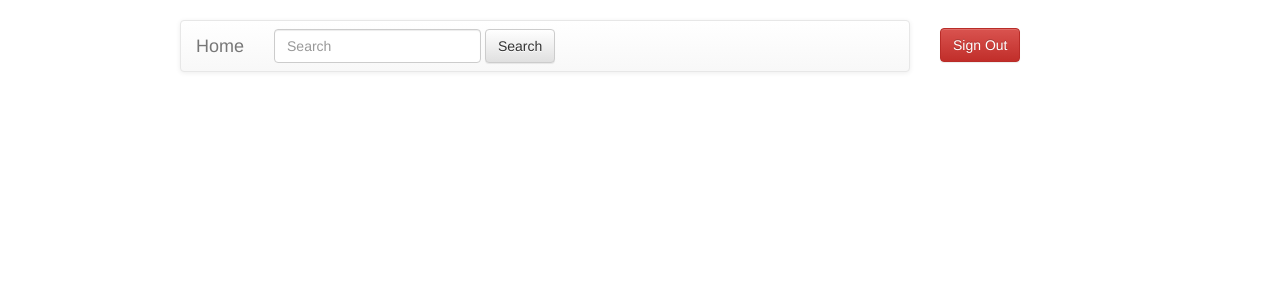
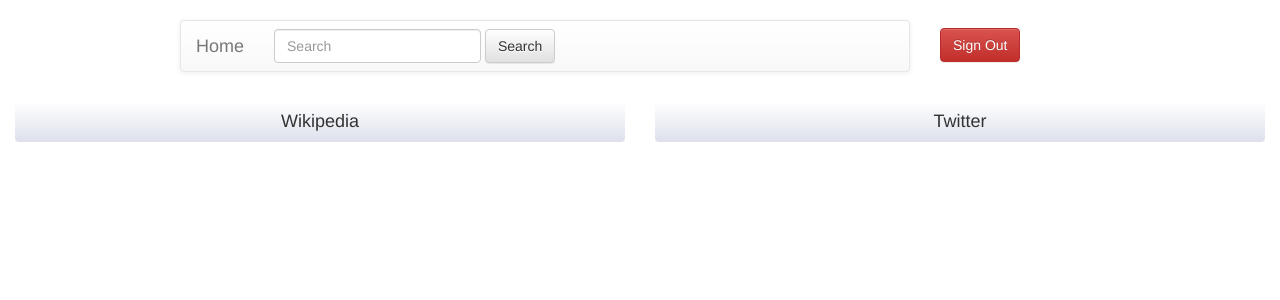
Before and after one commit to giibran/Code_Sample-Kabbage-, a Django app: template kabbage_code_sample/api_search/templates/api_search/index.html in a window 1280 px wide. Shown: the top 300 px of the page. Run offline with Django 3.2, Linux system fonts and the light colour scheme; the template is opened without the code that fills it, so the values that code supplies are empty; some libraries are stand-ins or nearby versions.

Commit message:
Split environments in settings, and add header provider in index template

```diff
--- a/kabbage_code_sample/api_search/templates/api_search/index.html
+++ b/kabbage_code_sample/api_search/templates/api_search/index.html
@@ -35,6 +35,7 @@
 <div class="container-fluid" ng-app="kabbageApp">
   <div class="row">
     <div class="col-md-6 wikipedia-col" ng-controller="wikipediaController">
+      <h4 class="provider-name">Wikipedia</h4>
       <div class="list-group" ng-repeat="item in wikipediaFound.query.search">
         <a href="#" class="list-group-item">
           <h5 ng-bind="item.title"></h5>
@@ -43,6 +44,7 @@
       </div>
     </div>
     <div class="col-md-6 twitter-col" ng-controller="twitterController">
+      <h4 class="provider-name">Twitter</h4>
       <div class="list-group" ng-repeat="item in twitterFound.statuses">
         <a href="#" class="list-group-item">
           <div class="row">
--- a/kabbage_code_sample/common/static/common/kabbage/css/main.css
+++ b/kabbage_code_sample/common/static/common/kabbage/css/main.css
@@ -5,3 +5,13 @@
 .logout-button{
 	margin-top: 8px;
 }
+
+.provider-name{
+	text-align: center;
+	background: -webkit-linear-gradient(#FFFFFF, #DDE0EC);
+	background: -o-linear-gradient(#FFFFFF, #DDE0EC);
+	background: -moz-linear-gradient(#FFFFFF, #DDE0EC);
+	background: linear-gradient(#FFFFFF, #DDE0EC);
+	padding: 10px;
+	border-radius: 4px;
+}
--- a/kabbage_code_sample/kabbage_code_sample/wsgi.py
+++ b/kabbage_code_sample/kabbage_code_sample/wsgi.py
@@ -11,10 +11,7 @@ import os
 
 from django.core.wsgi import get_wsgi_application
 from dj_static import Cling
-# from whitenoise.django import DjangoWhiteNoise
 
 os.environ.setdefault("DJANGO_SETTINGS_MODULE", "kabbage_code_sample.settings")
 
-# application = get_wsgi_application()
 application = Cling(get_wsgi_application())
-# application = DjangoWhiteNoise(application)
--- a/requirements.txt
+++ b/requirements.txt
@@ -17,4 +17,3 @@ requests==2.7.0
 requests-oauthlib==0.5.0
 static3==0.6.1
 twython==3.2.0
-whitenoise==2.0.2
```
Also changed, not shown: kabbage_code_sample/kabbage_code_sample/settings.py (+20 -24 lines), kabbage_code_sample/kabbage_code_sample/static/common/kabbage/css/main.css (+13 -0 lines), 1 other file.
